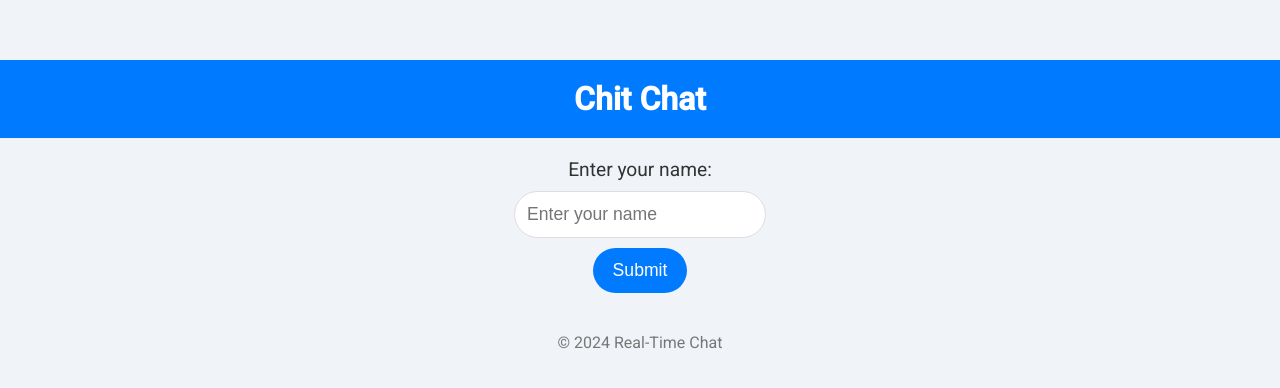
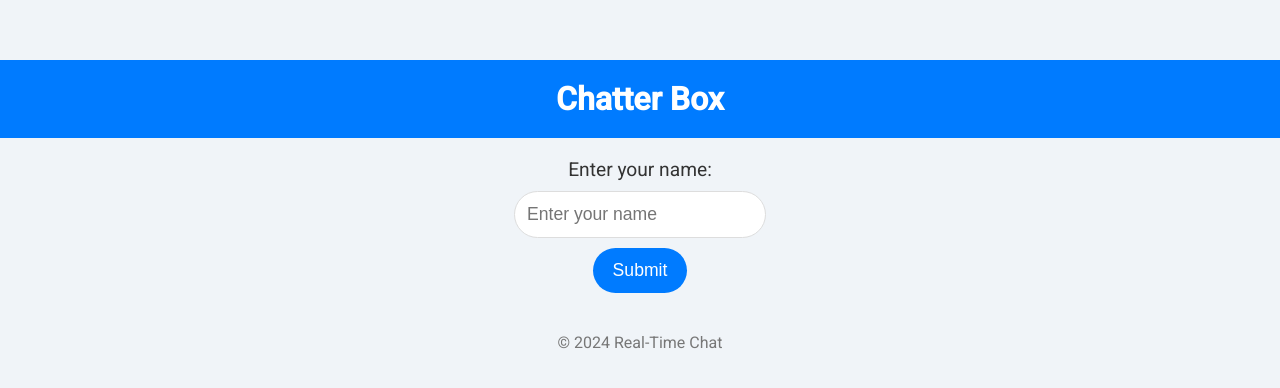
Before and after one commit to ankitank08/ChatterBox, a website: page public/index.html in a window 1280 px wide. Shown: the part 194-582 px from the top of the page. Drawn offline with Linux system fonts and the light colour scheme.

Commit message:
Fixed bugs

```diff
--- a/public/index.html
+++ b/public/index.html
@@ -11,7 +11,7 @@
 
 <body>
     <header>
-        <h1>Chit Chat</h1>
+        <h1>Chatter Box</h1>
     </header>
     <main>
         <section id="name-container">
```
